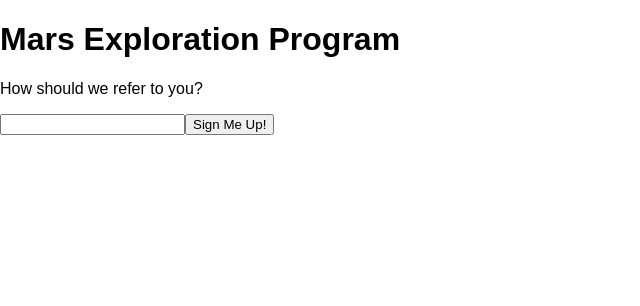
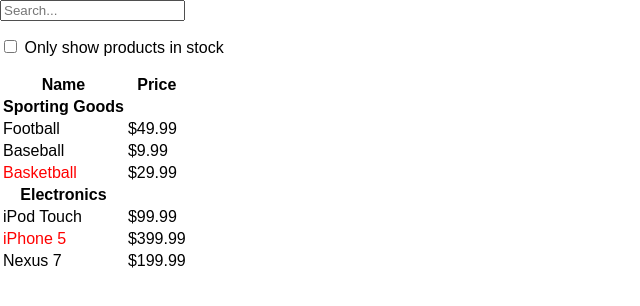
Before and after one commit to ruelasb/tinyapps, a React (Create React App) app: page / in a window 1280 px wide. Shown: the top 306 px of the page, without its empty margins (0-640 px from the left). Built offline with nearby package versions, Linux system fonts and the light colour scheme.

Commit message:
searchable product table

```diff
--- a/src/index.js
+++ b/src/index.js
@@ -3,57 +3,145 @@
 import App from './App';
 import './index.css';
 
-function FancyBorder(props){
-	return(
-		<div className={'FancyBorder FancyBorder-' + props.color}>
-			{props.children}
-		</div>
-	)
-}
+class SearchBar extends React.Component {
+	constructor(props){
+		super(props);
 
-function Dialog(props){
-	return(
-		<FancyBorder color="blue">
-			<h1 className="Dialog-title">
-				{props.title}
-			</h1>
-			<p className="Dialog-message">
-				{props.message}
-			</p>
-			{props.children}
-		</FancyBorder>
-	);
+		this.handleChange = this.handleChange.bind(this);
+	}
+
+	handleChange() {
+		this.props.onUserInput(
+			this.filterTextInput.value,
+			this.inStockOnlyInput.checked
+		);
+	}
+
+	render() {
+		return (
+			<form>
+				<input
+				type="text"
+				placeholder="Search..."
+				value={this.props.filterText}
+				ref={(input) => this.filterTextInput = input}
+				onChange={this.handleChange}
+				/>
+				<p>
+					<input
+					type="checkbox"
+					checked={this.props.inStockOnly}
+					ref={(input) => this.inStockOnlyInput = input}
+					onChange={this.handleChange}
+					/>
+					{' '}
+					Only show products in stock
+				</p>
+			</form>
+		);
+	}
 }
 
 
-class SignUpDialog extends React.Component {
-	constructor(props){
-		super(props);
-		this.handleChange = this.handleChange.bind(this);
-		this.handleSignUp = this.handleSignUp.bind(this);
-
-		this.state = {login: ''};
-	}
+class ProductCategoryRow extends React.Component {
 	render(){
-		return(
-			<Dialog title="Mars Exploration Program" message="How should we refer to you?">
-			<input value={this.state.login}
-					onChange={this.handleChange}/>
-			<button onClick={this.handleSignUp}>Sign Me Up!</button>
-			</Dialog>
+		return (
+			<tr>
+				<th>{this.props.category}</th>
+			</tr>
 		)
-	}
-
-	handleChange(e){
-		this.setState({login: e.target.value});
-	}
-
-	handleSignUp() {
-		alert(`Welcome aboard, ${this.state.login}!`)
 	}
 }
 
+class ProductRow extends React.Component {
+	render(){
+		var name = this.props.product.stocked ? this.props.product.name : <span style={{color: 'red'}}>{this.props.product.name}</span>;
+		return (
+			<tr>
+				<td>{name}</td>
+				<td>{this.props.product.price}</td>
+			</tr>
+		);
+	}
+}
+
+class ProductTable extends React.Component {
+	render() {
+		var rows = [];
+		var lastCategory = null;
+		this.props.products.forEach((product) => {
+			if(product.name.indexOf(this.props.filterText) === -1 || (!product.stocked && this.props.inStockOnly)){
+				return;
+			}
+			if (product.category !== lastCategory) {
+				rows.push(<ProductCategoryRow category={product.category} key={product.category} />);
+			}
+			rows.push(<ProductRow product={product} key={product.name} />);
+			lastCategory = product.category;
+		});
+
+		return (
+			<table>
+				<thead>
+						<tr>
+							<th>Name</th>
+							<th>Price</th>
+						</tr>
+				</thead>
+				<tbody>
+					{rows}
+				</tbody>
+			</table>
+		)
+	}
+}
+
+class FilterableProductTable extends React.Component {
+	constructor(props){
+		super(props);
+		this.state = {
+			filterText: '',
+			inStockOnly: false
+		};
+
+		this.handleUserInput = this.handleUserInput.bind(this);
+	}
+
+	handleUserInput(filterText, inStockOnly){
+		this.setState({
+			filterText: filterText,
+			inStockOnly: inStockOnly
+		});
+	}
+
+	render() {
+		return(
+			<div>
+				<SearchBar
+					filterText={this.state.filterText}
+					inStockOnly={this.state.inStockOnly}
+					onUserInput={this.handleUserInput}
+				/>
+				<ProductTable
+				products={this.props.products}
+				filterText={this.state.filterText}
+				inStockOnly={this.state.inStockOnly}
+				/>
+			</div>
+		);
+	}
+}
+
+var PRODUCTS = [
+  {category: 'Sporting Goods', price: '$49.99', stocked: true, name: 'Football'},
+  {category: 'Sporting Goods', price: '$9.99', stocked: true, name: 'Baseball'},
+  {category: 'Sporting Goods', price: '$29.99', stocked: false, name: 'Basketball'},
+  {category: 'Electronics', price: '$99.99', stocked: true, name: 'iPod Touch'},
+  {category: 'Electronics', price: '$399.99', stocked: false, name: 'iPhone 5'},
+  {category: 'Electronics', price: '$199.99', stocked: true, name: 'Nexus 7'}
+];
+
 ReactDOM.render(
-	<SignUpDialog/>,
+	<FilterableProductTable products={PRODUCTS}/>,
 	document.getElementById('root')
 );
```
